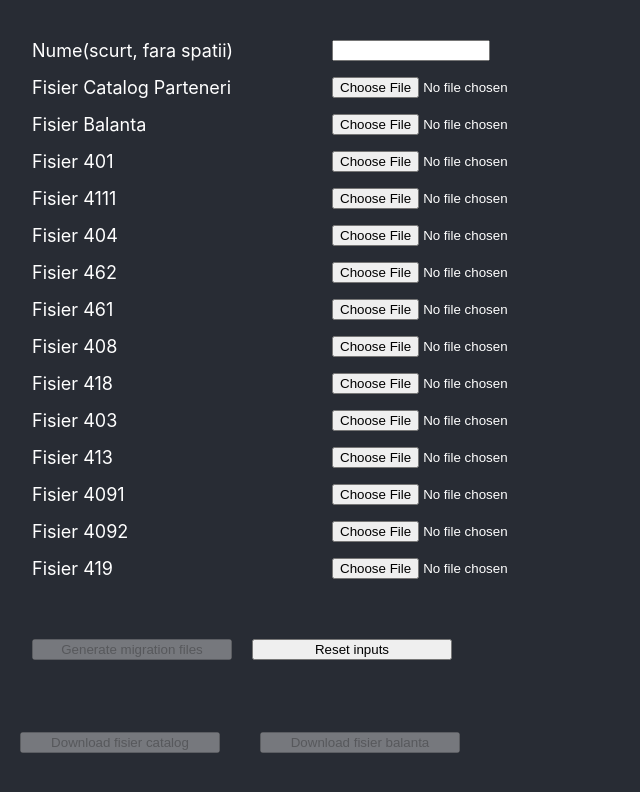
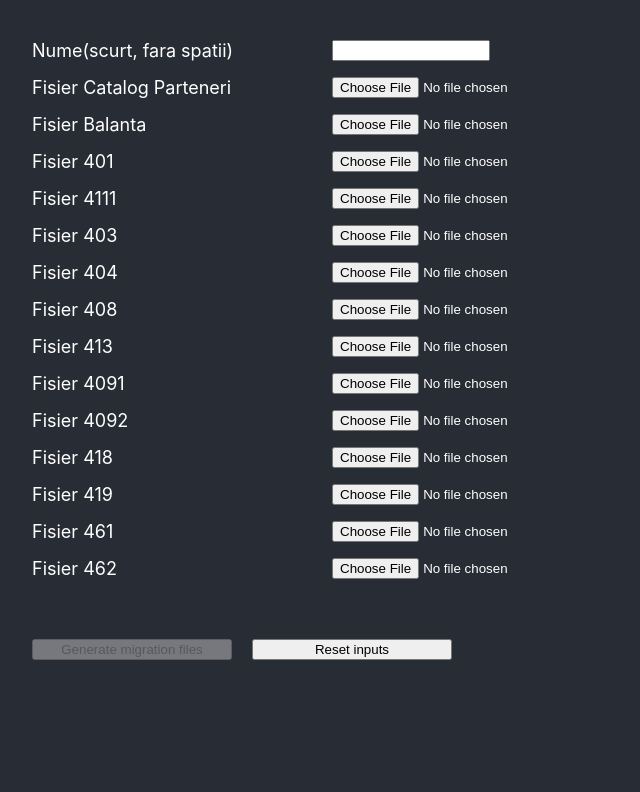
Before and after one commit to CEDEXPERT/smartbill, a React (Create React App) app: page / in a window 1280 px wide. Shown: the top 792 px of the page, without its empty margins (0-640 px from the left). Built offline with nearby package versions, Linux system fonts and the light colour scheme.

Commit message:
add warning for missing accounts

```diff
--- a/src/App.js
+++ b/src/App.js
@@ -51,7 +51,21 @@ const App = () => {
     })
 
     const fCatalog = cleanCatalog(values.catalog)
-    const fBalanta = cleanBalanta(values.balanta)
+    const { cleanLines: fBalanta, presentAccounts } = cleanBalanta(values.balanta)
+
+    let all = true
+    for (let i = 0; i < presentAccounts.length; i++) {
+      const keyName = `acc${presentAccounts[i]}`
+      if (!values[keyName]) {
+        all = false
+      }
+    }
+
+    if (!all) {
+      window.alert(`Conform balantei, este nevoie de fisiere pt conturile: ${presentAccounts.join(",")}`)
+      return
+    }
+
     const balanta = generateBalanta(cleanAccounts, fCatalog, fBalanta)
 
     const catalogFileContent = catalogHeader
@@ -70,14 +84,16 @@ const App = () => {
     downloadBalanta()
   }
 
+
+
   return (
     <div className="App">
       <Form onGenerate={generate} onReset={reset}/>
 
-      <div className="outputs">
-        <button disabled={catalog === null} onClick={downloadCatalog}>Download fisier catalog</button>
-        <button disabled={balanta === null} onClick={downloadBalanta}>Download fisier balanta</button>
-      </div>
+      {/*<div className="outputs">*/}
+      {/*  <button disabled={catalog === null} onClick={downloadCatalog}>Download fisier catalog</button>*/}
+      {/*  <button disabled={balanta === null} onClick={downloadBalanta}>Download fisier balanta</button>*/}
+      {/*</div>*/}
     </div>
   );
 }
--- a/src/cleaner.js
+++ b/src/cleaner.js
@@ -1,3 +1,5 @@
+import {ACCOUNT_NUMBERS} from "./constants";
+
 const START_LINE_4XX = 14
 
 const cleanFile = (file, startLine, cols) => {
@@ -116,7 +118,21 @@ const cleanBalanta = (balanta) => {
     for (let i = 1; i < lines.length; i++) {
         cleanLines.push(splitLine(lines[i]).map(s => s.trim()))
     }
-    return cleanLines;
+
+    const requiredAccounts = ACCOUNT_NUMBERS.map(n => n.toString())
+
+    const presentAccounts = []
+
+    for (let i = 0; i < cleanLines.length; i++) {
+        if (requiredAccounts.includes(cleanLines[i][0])) {
+            presentAccounts.push(cleanLines[i][0])
+        }
+    }
+
+    return {
+        cleanLines,
+        presentAccounts
+    };
 }
 
 export {
--- a/src/generator.js
+++ b/src/generator.js
@@ -132,6 +132,10 @@ export const generateBalanta = (accounts, fileCatalogLines, fileBalantaLines) =>
             continue
         }
 
+        if (accNr && accNr.includes('TOT')) {
+            continue
+        }
+
         // 408D pastram
         // 5121.1 pastram
         // pastram randurile din balanta care au conturile de genul 408D? DA
```
Also changed, not shown: src/constants.js (+4 -4 lines).
